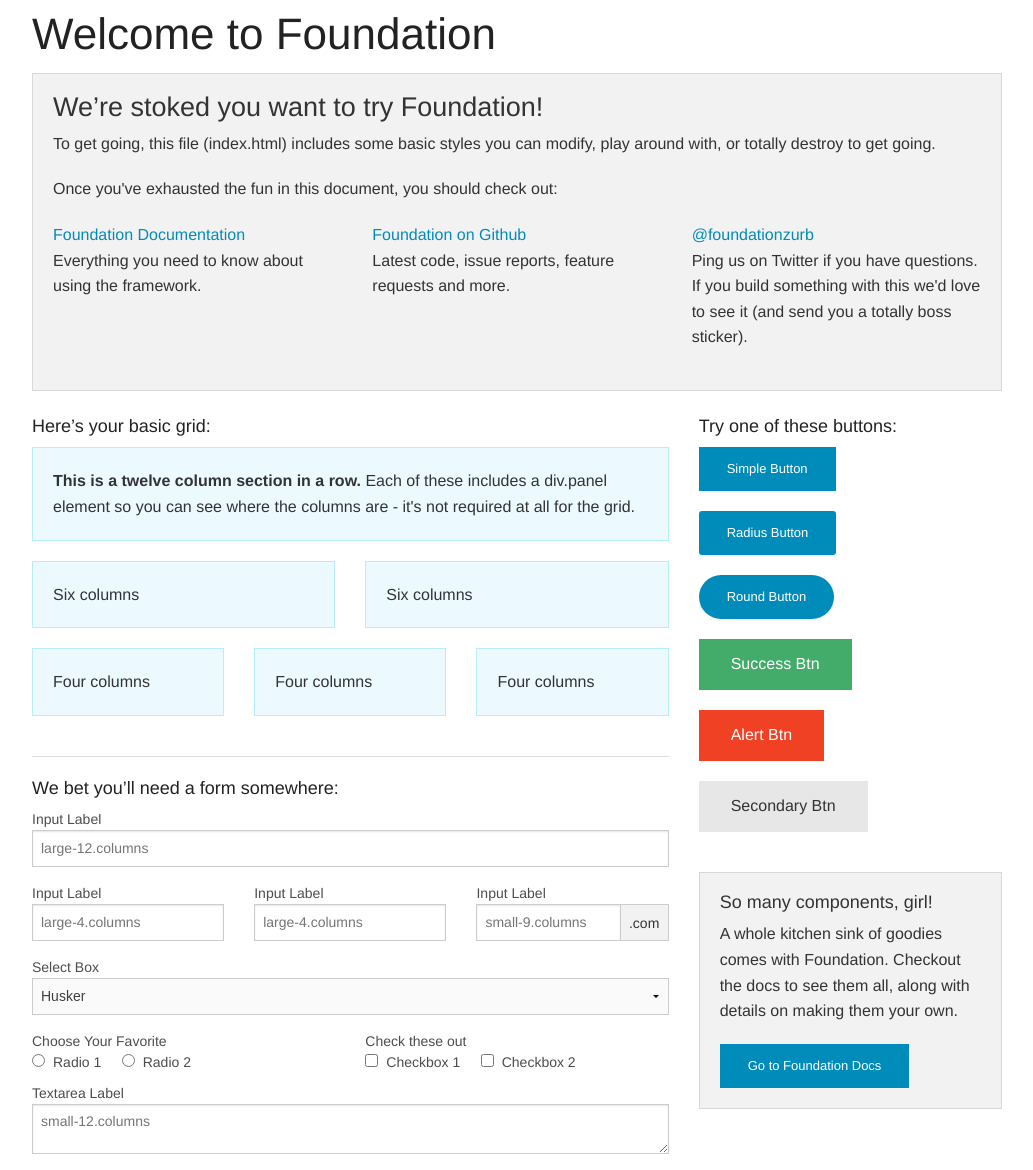
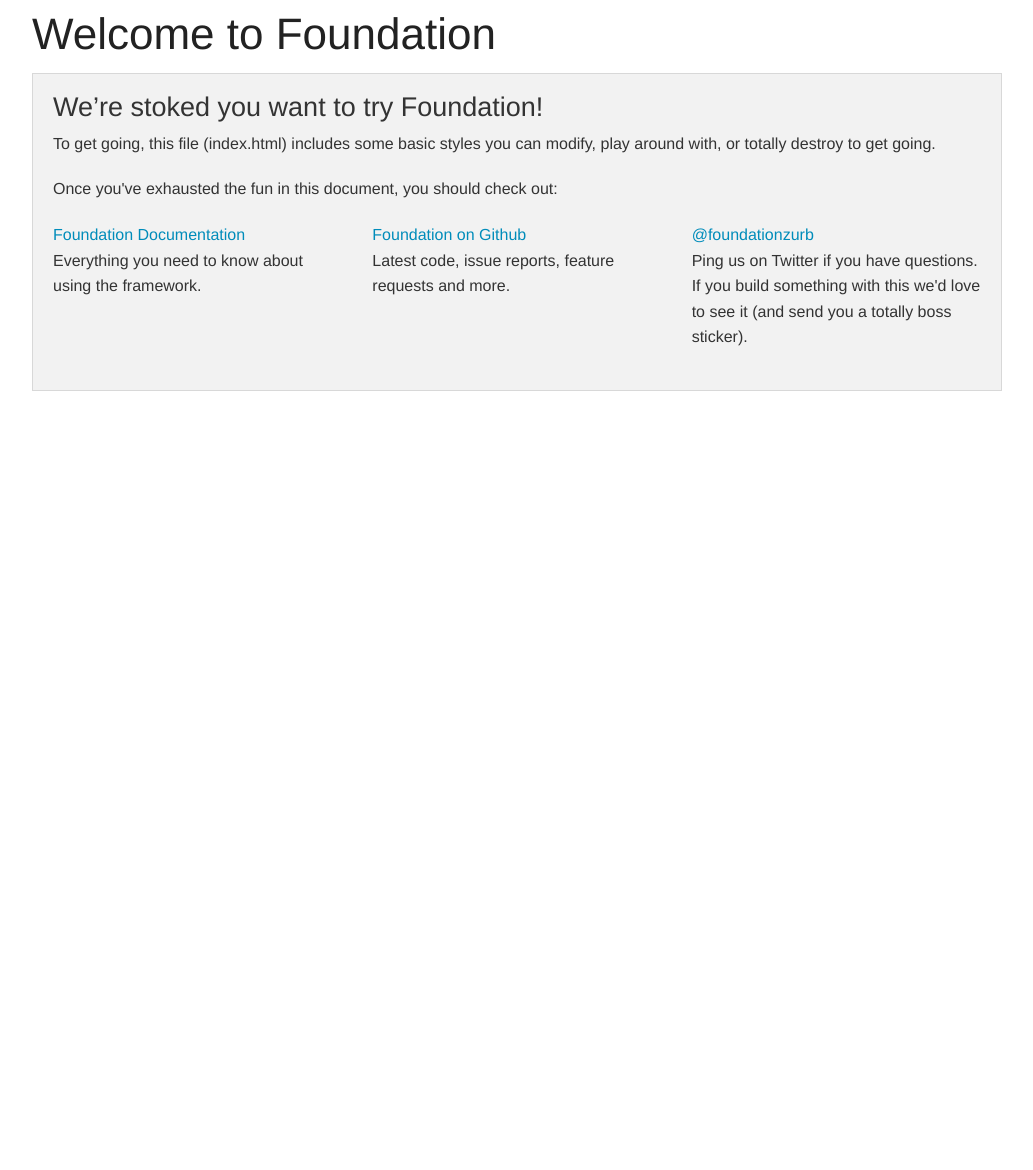
Before and after one commit to mikpou/mikpou.github.io, a Jekyll site: the page index.html, which Jekyll copies as it is, in a window 1280 px wide. Shown: the whole page, without its empty margins (123-1156 px from the left). Built offline with Jekyll 4.4.1, drawn with Linux system fonts in a browser that asks for light colours; after the commit the page ends 900 px from its top, so only the background shows below that.

Commit message:
Initial edit

```diff
--- a/index.html
+++ b/index.html
@@ -3,7 +3,7 @@
   <head>
     <meta charset="utf-8" />
     <meta name="viewport" content="width=device-width, initial-scale=1.0" />
-    <title>Foundation</title>
+    <title>Site Moccah</title>
     <link rel="stylesheet" href="css/app.css" />
     <script src="bower_components/modernizr/modernizr.js"></script>
   </head>
@@ -35,126 +35,7 @@
       </div>
     </div>
 
-    <div class="row">
-      <div class="large-8 medium-8 columns">
-        <h5>Here&rsquo;s your basic grid:</h5>
-        <!-- Grid Example -->
 
-        <div class="row">
-          <div class="large-12 columns">
-            <div class="callout panel">
-              <p><strong>This is a twelve column section in a row.</strong> Each of these includes a div.panel element so you can see where the columns are - it's not required at all for the grid.</p>
-            </div>
-          </div>
-        </div>
-        <div class="row">
-          <div class="large-6 medium-6 columns">
-            <div class="callout panel">
-              <p>Six columns</p>
-            </div>
-          </div>
-          <div class="large-6 medium-6 columns">
-            <div class="callout panel">
-              <p>Six columns</p>
-            </div>
-          </div>
-        </div>
-        <div class="row">
-          <div class="large-4 medium-4 small-4 columns">
-            <div class="callout panel">
-              <p>Four columns</p>
-            </div>
-          </div>
-          <div class="large-4 medium-4 small-4 columns">
-            <div class="callout panel">
-              <p>Four columns</p>
-            </div>
-          </div>
-          <div class="large-4 medium-4 small-4 columns">
-            <div class="callout panel">
-              <p>Four columns</p>
-            </div>
-          </div>
-        </div>
-
-        <hr />
-
-        <h5>We bet you&rsquo;ll need a form somewhere:</h5>
-        <form>
-          <div class="row">
-            <div class="large-12 columns">
-              <label>Input Label</label>
-              <input type="text" placeholder="large-12.columns" />
-            </div>
-          </div>
-          <div class="row">
-            <div class="large-4 medium-4 columns">
-              <label>Input Label</label>
-              <input type="text" placeholder="large-4.columns" />
-            </div>
-            <div class="large-4 medium-4 columns">
-              <label>Input Label</label>
-              <input type="text" placeholder="large-4.columns" />
-            </div>
-            <div class="large-4 medium-4 columns">
-              <div class="row collapse">
-                <label>Input Label</label>
-                <div class="small-9 columns">
-                  <input type="text" placeholder="small-9.columns" />
-                </div>
-                <div class="small-3 columns">
-                  <span class="postfix">.com</span>
-                </div>
-              </div>
-            </div>
-          </div>
-          <div class="row">
-            <div class="large-12 columns">
-              <label>Select Box</label>
-              <select>
-                <option value="husker">Husker</option>
-                <option value="starbuck">Starbuck</option>
-                <option value="hotdog">Hot Dog</option>
-                <option value="apollo">Apollo</option>
-              </select>
-            </div>
-          </div>
-          <div class="row">
-            <div class="large-6 medium-6 columns">
-              <label>Choose Your Favorite</label>
-              <input type="radio" name="pokemon" value="Red" id="pokemonRed"><label for="pokemonRed">Radio 1</label>
-              <input type="radio" name="pokemon" value="Blue" id="pokemonBlue"><label for="pokemonBlue">Radio 2</label>
-            </div>
-            <div class="large-6 medium-6 columns">
-              <label>Check these out</label>
-              <input id="checkbox1" type="checkbox"><label for="checkbox1">Checkbox 1</label>
-              <input id="checkbox2" type="checkbox"><label for="checkbox2">Checkbox 2</label>
-            </div>
-          </div>
-          <div class="row">
-            <div class="large-12 columns">
-              <label>Textarea Label</label>
-              <textarea placeholder="small-12.columns"></textarea>
-            </div>
-          </div>
-        </form>
-      </div>
-
-      <div class="large-4 medium-4 columns">
-        <h5>Try one of these buttons:</h5>
-        <p><a href="#" class="small button">Simple Button</a><br/>
-        <a href="#" class="small radius button">Radius Button</a><br/>
-        <a href="#" class="small round button">Round Button</a><br/>
-        <a href="#" class="medium success button">Success Btn</a><br/>
-        <a href="#" class="medium alert button">Alert Btn</a><br/>
-        <a href="#" class="medium secondary button">Secondary Btn</a></p>
-        <div class="panel">
-          <h5>So many components, girl!</h5>
-          <p>A whole kitchen sink of goodies comes with Foundation. Checkout the docs to see them all, along with details on making them your own.</p>
-          <a href="http://foundation.zurb.com/docs/" class="small button">Go to Foundation Docs</a>
-        </div>
-      </div>
-    </div>
 
     <script src="bower_components/jquery/dist/jquery.min.js"></script>
     <script src="bower_components/foundation/js/foundation.min.js"></script>
```
